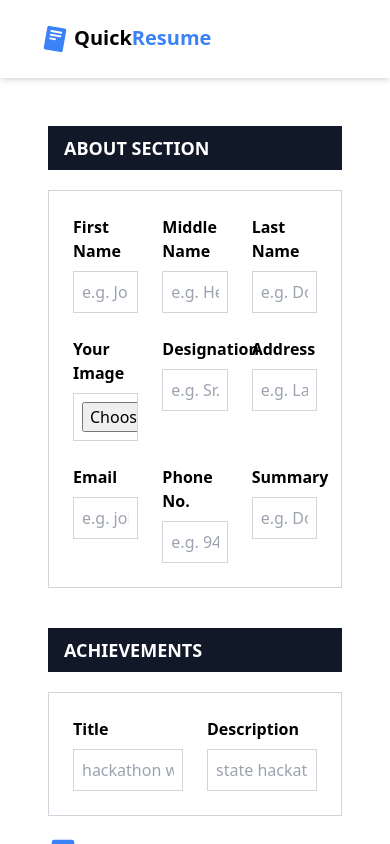
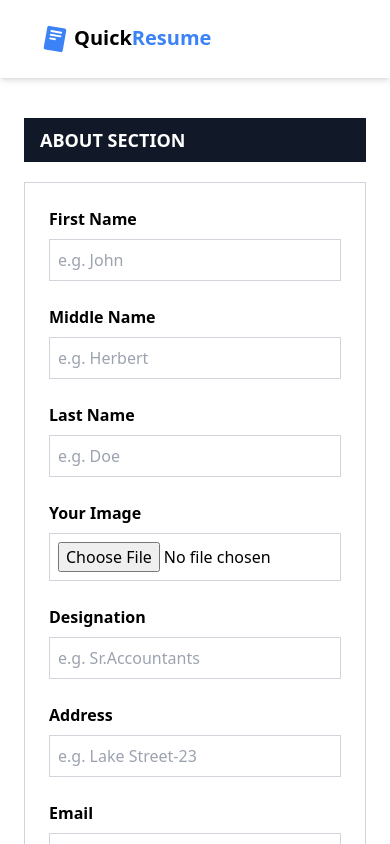
Before and after one commit to anshu1612/resume-builder, a React (Vite) app: page / in a window 390 px wide. Shown: the top 844 px of the page. Built offline with nearby package versions, Linux system fonts and the light colour scheme.

Commit message:
Responsive layout

```diff
--- a/src/App.jsx
+++ b/src/App.jsx
@@ -23,7 +23,7 @@ function App() {
   return (
     <>
       <NavBar />
-      <div className="m-12">
+      <div className="m-6 md:m-12 ">
         <About
           aboutData={aboutData}
           aboutChange={(e) =>
--- a/src/components/About.jsx
+++ b/src/components/About.jsx
@@ -4,7 +4,7 @@ const About = ({ aboutData, aboutChange, aboutFileChange }) => {
   return (
     <>
       <SectionHeading heading={"ABOUT SECTION"} />
-      <div className=" grid grid-cols-3 gap-6 p-6 border my-5 border-gray-300">
+      <div className=" grid grid-cols-1  md:grid-cols-3 gap-6 p-6 border my-5 border-gray-300">
         <FormField
           name="firstName"
           label="First Name"
--- a/src/components/Achievements.jsx
+++ b/src/components/Achievements.jsx
@@ -17,12 +17,12 @@ const Achievements = ({
       {achievements.map((achievement, index) => (
         <div
           key={index}
-          className="relative grid grid-cols-2 gap-6 p-6 border my-5 border-gray-300"
+          className="relative grid grid-cols-1 gap-6 md:grid-cols-2 p-6 border my-5 border-gray-300"
         >
           {index !== 0 && (
             <button
               className="absolute top-2 right-2  text-red-600 text-3xl"
-              onClick={()=>deleteAchievement(index)}
+              onClick={() => deleteAchievement(index)}
             >
               <IoMdRemoveCircle />
             </button>
```
